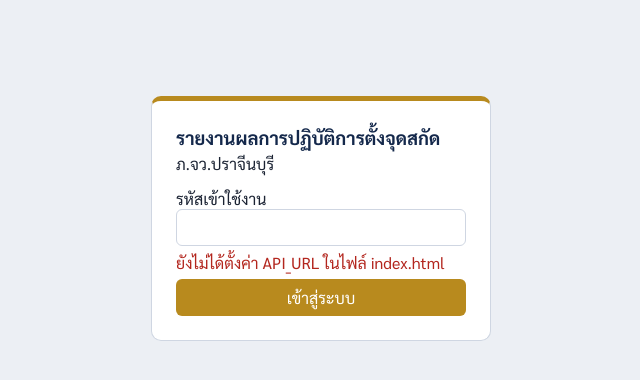
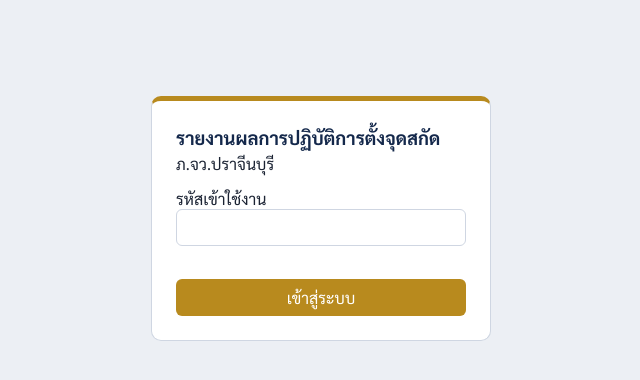
Before and after one commit to somsakga-bot/somsak7, a plain HTML site: page index.html in a window 1280 px wide. Shown: the whole page, without its empty margins (319-959 px from the left). Drawn offline with Linux system fonts and the light colour scheme.

Commit message:
Update API_URL to the deployed Google Apps Script

```diff
--- a/index.html
+++ b/index.html
@@ -124,7 +124,7 @@ dialog::backdrop{background:#0008}
 
 <script>
 // ★ ใส่ URL ของ Web app (/exec) ที่ Deploy จาก code.gs
-const API_URL = 'PUT_YOUR_APPS_SCRIPT_EXEC_URL_HERE';
+const API_URL = 'https://script.google.com/macros/s/AKfycbyBtT6NkM4HWFsk0O6QzL4KbKle7rnjE7wbDS5TqfnyGjmC5eb_d4iEUTKU4SFHJBew/exec';
 
 const $ = s => document.querySelector(s);
 const NUM = ['กำลังพล','ตรวจบุคคล','ตรวจรถยนต์','ตรวจรถจักรยานยนต์','จับกุมคดีอาญา'];
```
